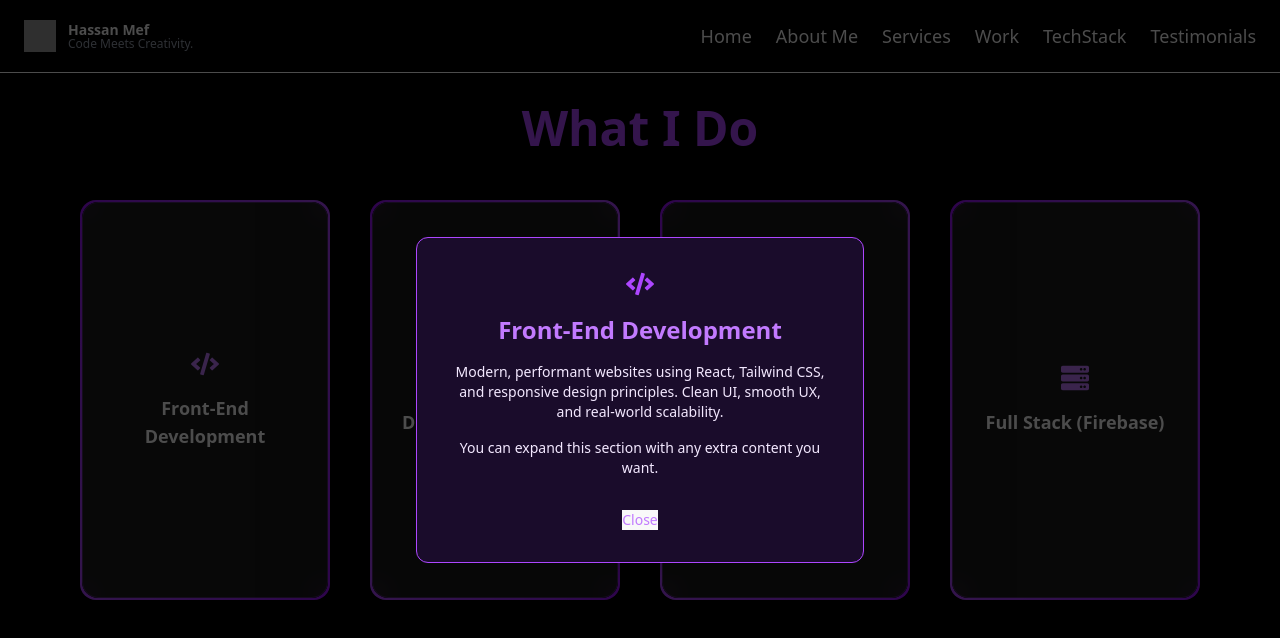
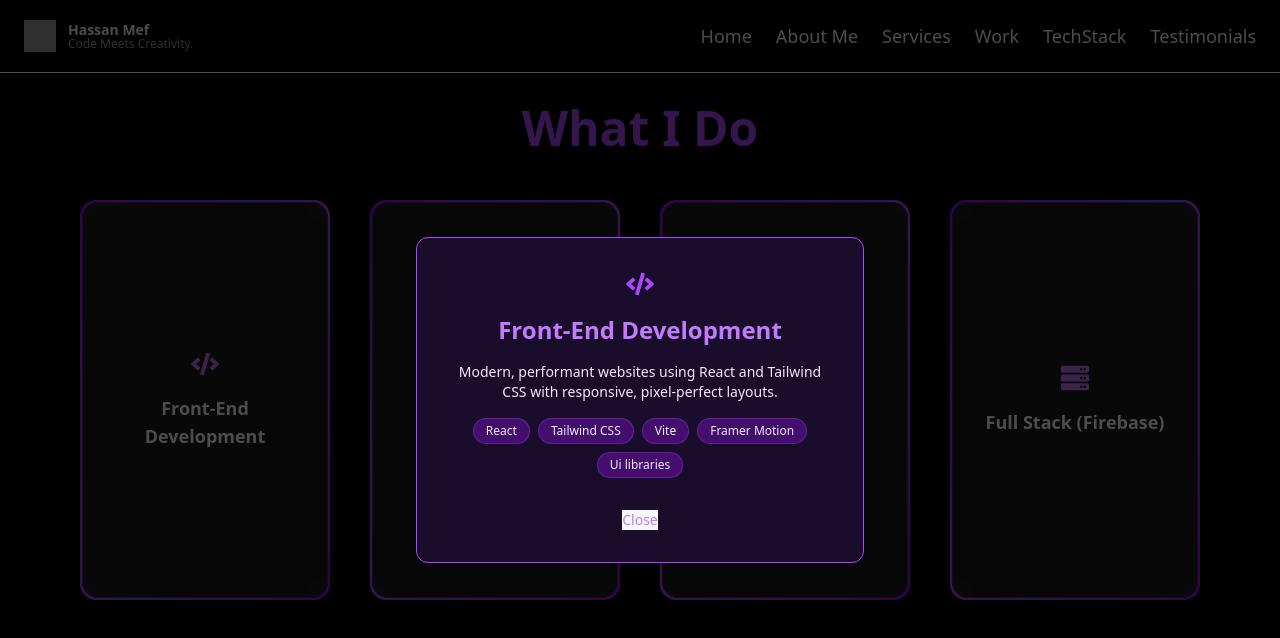
Before and after one commit to Hassan-Mef/New-Portfolio, a React (Vite) app: page / in a window 1280 px wide. Both pictures are taken after a click on the element 205 px from the left and 1976 px from the top of the page. Shown: the part 1576-2214 px from the top of the page. Built offline with nearby package versions, Linux system fonts and the light colour scheme; grey boxes are pictures that could not be loaded.

Commit message:
Finalized Service Cards

```diff
--- a/src/components/ServiceCard.jsx
+++ b/src/components/ServiceCard.jsx
@@ -1,17 +1,17 @@
-import React, { useState, useEffect } from "react";
-import Tilt from "react-parallax-tilt";
-import { motion, AnimatePresence } from "framer-motion";
-import "../index.css";
+import React, { useState, useEffect } from 'react';
+import Tilt from 'react-parallax-tilt';
+import { motion, AnimatePresence } from 'framer-motion';
+import '../index.css';
 
-const ServiceCard = ({ icon, title, description }) => {
+const ServiceCard = ({ icon, title, description, tech = [] }) => {
   const [isMobile, setIsMobile] = useState(window.innerWidth < 768);
   const [flipped, setFlipped] = useState(false);
   const [showModal, setShowModal] = useState(false);
 
   useEffect(() => {
     const handleResize = () => setIsMobile(window.innerWidth < 768);
-    window.addEventListener("resize", handleResize);
-    return () => window.removeEventListener("resize", handleResize);
+    window.addEventListener('resize', handleResize);
+    return () => window.removeEventListener('resize', handleResize);
   }, []);
 
   const handleClick = () => {
@@ -33,14 +33,13 @@ const ServiceCard = ({ icon, title, description }) => {
         <div
           onClick={handleClick}
           className="w-full max-w-[300px] h-[400px] bg-gradient-to-tr from-purple-500 via-purple-600 to-purple-500 p-[2px] rounded-2xl shadow-xl hover:scale-105 transition-transform duration-300"
-          style={{ willChange: "transform", transform: "translateZ(0)" }}
+          style={{ willChange: 'transform', transform: 'translateZ(0)', backfaceVisibility: 'hidden' }}
         >
           <div className="w-full h-full bg-black rounded-2xl overflow-hidden perspective group">
             <div
-              className={`relative w-full h-full transition-transform duration-700 ease-[cubic-bezier(0.68,-0.55,0.27,1.55)]
-transform-style-preserve-3d ${flipped ? "rotate-y-180" : ""} ${
-                !isMobile ? "group-hover:rotate-y-180" : ""
-              }`}
+              className={`relative w-full h-full transition-transform duration-700 ease-in-out transform-style-preserve-3d ${
+                flipped ? 'rotate-y-180' : ''
+              } ${!isMobile ? 'group-hover:rotate-y-180' : ''}`}
             >
               {/* Front */}
               <div className="absolute w-full h-full backface-hidden bg-white/10 backdrop-blur-md rounded-2xl border border-purple-500/30 p-6 text-white flex flex-col justify-center items-center">
@@ -50,7 +49,17 @@ transform-style-preserve-3d ${flipped ? "rotate-y-180" : ""} ${
 
               {/* Back */}
               <div className="absolute w-full h-full backface-hidden transform rotate-y-180 bg-[#1a0c2b] rounded-2xl p-6 flex flex-col justify-center items-center text-purple-200">
-                <p className="text-sm text-center">{description}</p>
+                <p className="text-sm text-center mb-4">{description}</p>
+                <div className="flex flex-wrap justify-center gap-2">
+                  {tech.map((item, idx) => (
+                    <span
+                      key={idx}
+                      className="px-3 py-1 text-xs bg-purple-700/40 text-purple-100 rounded-full border border-purple-500/30"
+                    >
+                      {item}
+                    </span>
+                  ))}
+                </div>
               </div>
             </div>
           </div>
@@ -78,9 +87,16 @@ transform-style-preserve-3d ${flipped ? "rotate-y-180" : ""} ${
                 <div className="text-5xl text-purple-500">{icon}</div>
                 <h2 className="text-2xl font-bold text-purple-400">{title}</h2>
                 <p className="text-sm text-purple-100">{description}</p>
-                <p className="text-sm text-purple-100">
-                  You can expand this section with any extra content you want.
-                </p>
+                <div className="flex flex-wrap justify-center gap-2">
+                  {tech.map((item, idx) => (
+                    <span
+                      key={idx}
+                      className="px-3 py-1 text-xs bg-purple-800/50 text-purple-100 rounded-full border border-purple-500/30"
+                    >
+                      {item}
+                    </span>
+                  ))}
+                </div>
                 <button
                   onClick={() => setShowModal(false)}
                   className="mt-4 text-sm text-purple-400 hover:underline"
--- a/src/sections/Services.jsx
+++ b/src/sections/Services.jsx
@@ -3,29 +3,33 @@ import { motion } from 'framer-motion';
 import ServiceCard from '../components/ServiceCard';
 import { FaCode, FaServer, FaPaintBrush, FaDiscord } from 'react-icons/fa';
 
+
 const services = [
   {
     title: 'Front-End Development',
     icon: <FaCode size={28} />,
-    description: 'Modern, performant websites using React, Tailwind CSS, and responsive design principles. Clean UI, smooth UX, and real-world scalability.',
+    description: 'Modern, performant websites using React and Tailwind CSS with responsive, pixel-perfect layouts.',
+    tech: ['React', 'Tailwind CSS', 'Vite', 'Framer Motion', 'Ui libraries'],
   },
   {
-    title: 'Discord Server Setup',
+    title: 'Discord Server Specialist',
     icon: <FaDiscord size={28} />,
-    description: 'Professional Discord server creation, moderation setup, community roles, automation, and engagement tools tailored to your audience.',
+    description: 'Complete Discord server setup, roles, channels, moderation bots, and community optimization.',
+    tech: ['Server Setup', 'Moderation', 'Community Roles'],
   },
   {
-    title: 'UI/UX Design',
-    icon: <FaPaintBrush size={28} />,
-    description: 'Focused, user-centered designs that are intuitive and clean. Interface layouts designed for clarity, responsiveness, and real user flow.',
+    title: 'Discord Bot Development',
+    icon: <FaDiscord size={28} />,
+    description: 'Custom Discord bots for automation, moderation, and engagement using JavaScript.',
+    tech: ['discord.js',  'Automation'],
   },
   {
     title: 'Full Stack (Firebase)',
     icon: <FaServer size={28} />,
-    description: 'Functional full-stack apps using Firebase, Cordless backends, and Firestore. Great for MVPs, portfolios, and custom data solutions.',
+    description: 'End-to-end apps using Firebase for auth, Firestore for data, and Cordless for custom backends.',
+    tech: ['Firebase', , 'Backendless', 'React'],
   },
 ];
-
 
 const Services = () => {
   return (
@@ -48,6 +52,7 @@ const Services = () => {
               icon={service.icon}
               title={service.title}
               description={service.description}
+              tech={service.tech}
             />
           ))}
         </div>
```
